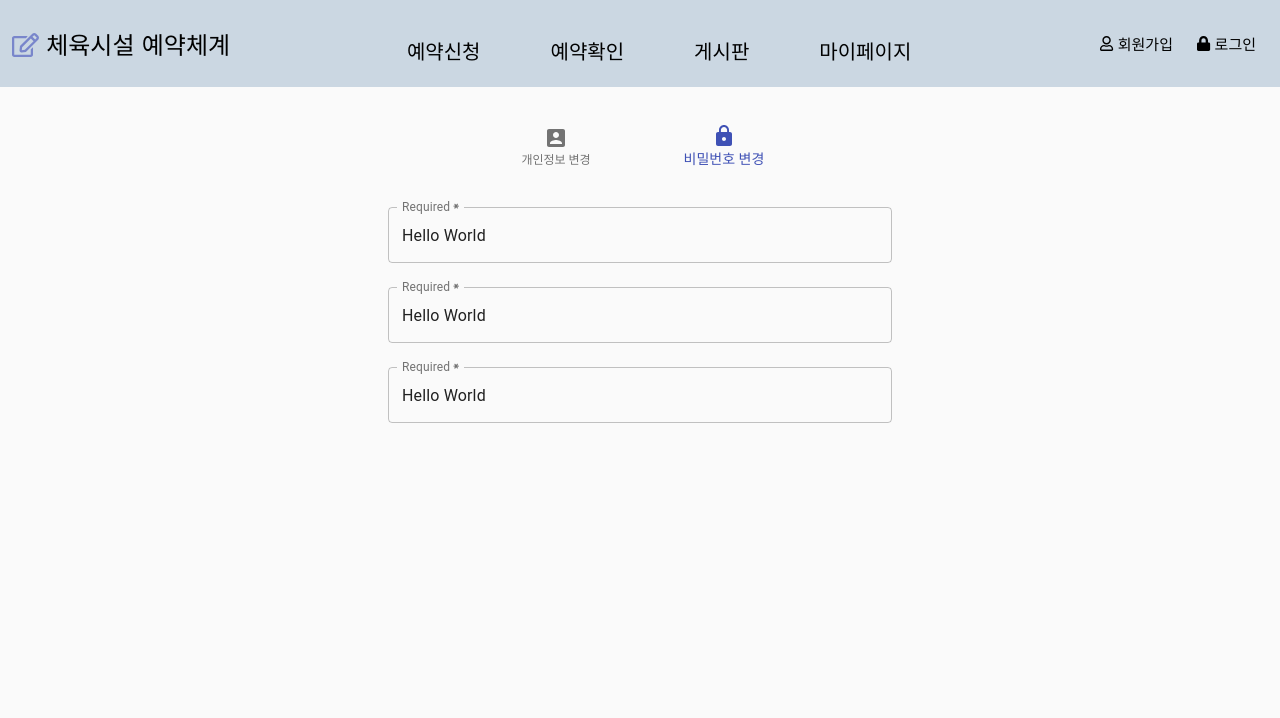
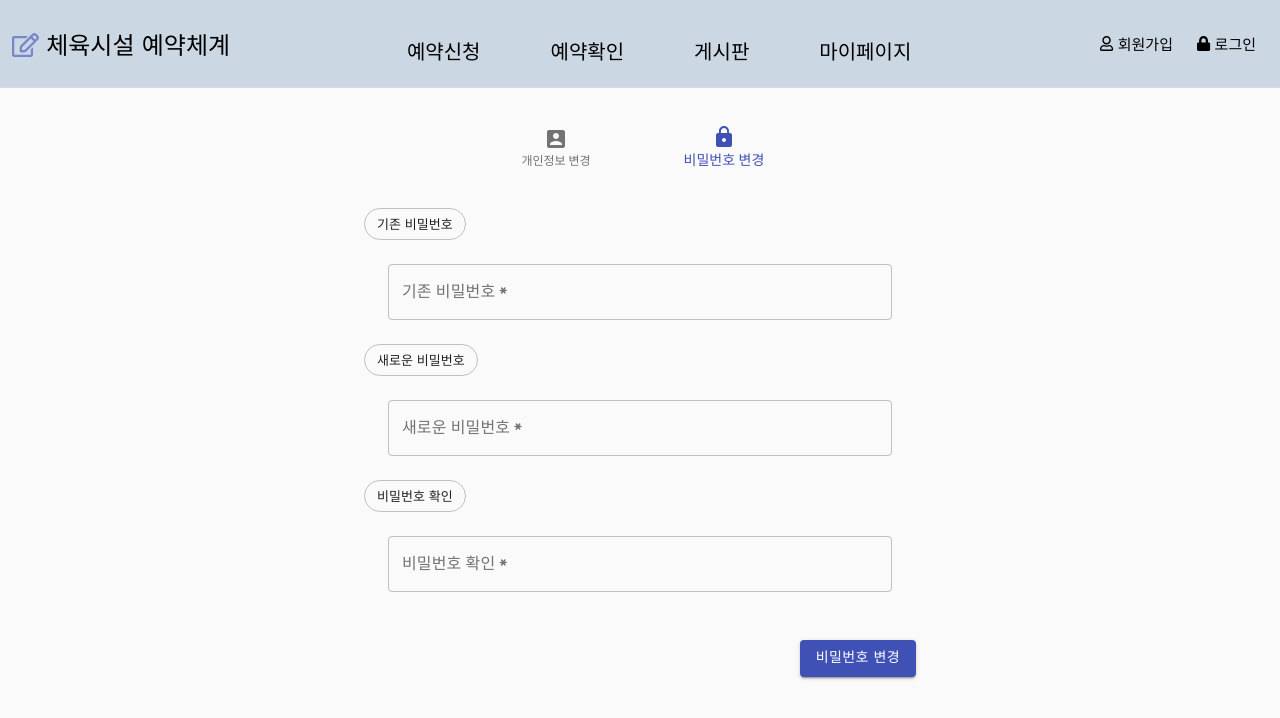
Before and after one commit to youngan1111/osam-hackathon, a React (Create React App) app: page /myInfoPage in a window 1280 px wide. Both pictures are taken after a click on the button "비밀번호 변경". Shown: the top 718 px of the page. Built offline with nearby package versions, Linux system fonts and the light colour scheme; no server answers.

Commit message:
change password implementation

```diff
--- a/src/App.css
+++ b/src/App.css
@@ -27,7 +27,7 @@ a {
 }
 .responsive_nav{
   width: 100%;
-  margin: auto;
+  margin: 0 auto;
   max-width: 80rem;
   position: relative;
   background-color: var(--background-color);
--- a/src/App.js
+++ b/src/App.js
@@ -16,6 +16,7 @@ import Checkout from './reservation'
 import Reservation from './reservation'
 import app from "./firebase"
 import { AuthProvider } from './auth'
+import Divider from '@material-ui/core/Divider';
 import {
   BrowserRouter as Router,
   Switch,
@@ -82,6 +83,7 @@ const App = () => {
             <Bars />
           </nav>
         </div>
+        <Divider />
 
         <Switch>
           <Route exact path="/" component={IndexPage} />
--- a/src/myInfoPage.js
+++ b/src/myInfoPage.js
@@ -17,6 +17,7 @@ import MenuItem from '@material-ui/core/MenuItem';
 import Select from '@material-ui/core/Select';
 import Button from '@material-ui/core/Button';
 import TextField from '@material-ui/core/TextField';
+import Chip from '@material-ui/core/Chip';
 
 const useStyles = makeStyles(theme => ({
     root: {
@@ -65,6 +66,9 @@ const MyInfoPage = () => {
     const [rank, setRank] = React.useState('');
     const [password, setPassword] = React.useState('');
     const [passwordError, setPasswordError] = React.useState('')
+    const [firstPasswordError, setFirstPasswordError] = React.useState('')
+    const [secondPasswordError, setSecondPasswordError] = React.useState('')
+    const [thirdPasswordError, setThirdPasswordError] = React.useState('')
 
     const classes = useStyles();
 
@@ -92,7 +96,44 @@ const MyInfoPage = () => {
                 default:
             }
         });
+    }
 
+    const handlePasswordChange = (event) => {
+        event.preventDefault();
+
+        setFirstPasswordError('');
+        setSecondPasswordError('');
+        setThirdPasswordError('');
+
+        const { password, newPassword, passwordCheck } = event.target.elements;
+
+        if (password.value === '') setFirstPasswordError('비밀번호를 입력해주세요.')
+        else if (newPassword.value === '') setSecondPasswordError('새로운 비밀번호를 입력해주세요.')
+        else if (passwordCheck.value === '') setThirdPasswordError('비밀번호를 다시 한번 입력해주세요.')
+        else if (newPassword.value !== passwordCheck.value) setThirdPasswordError('비밀번호가 일치하지 않습니다.')
+        else {
+
+
+            app.auth().signInWithEmailAndPassword(userInfo.email, password.value).then(() => {
+                authUser.updatePassword(newPassword.value).then(function () {
+                    alert('비밀번호 변경이 성공했습니다.')// alert 말고 그냥 페이지로 보여줘도 된다.
+                }).catch(function (error) {
+                    switch (error.code) {
+                        case "auth/weak-password":
+                            setFirstPasswordError('6자 이상의 비밀번호를 사용하세요.')
+                            break;
+                        default: break;
+                    }
+                });
+            }, (error) => {
+                switch (error.code) {
+                    case "auth/wrong-password":
+                        setFirstPasswordError("비밀번호가 올바르지 않습니다.")
+                        break;
+                    default:
+                }
+            });
+        }
     }
 
     React.useEffect(() => {
@@ -228,30 +269,47 @@ const MyInfoPage = () => {
                     </span>
                 </Container>) :
                 (<Container component="main" maxWidth="sm">
+                    <form noValidate onSubmit={handlePasswordChange}>
+                        <Chip label="기존 비밀번호" variant="outlined" />
                         <TextField
+                            error={firstPasswordError === '' ? false : true}
                             className={classes.passwordInput}
                             required
-                        id="outlined-required"
-                        label="Required"
-                        defaultValue="Hello World"
+                            helperText={firstPasswordError}
+                            id="password"
+                            label="기존 비밀번호"
+                            placeholder='기존 비밀번호 입력'
                             variant="outlined"
                         />
+
+                        <Chip label="새로운 비밀번호" variant="outlined" />
                         <TextField
+                            error={secondPasswordError === '' ? false : true}
+                            helperText={secondPasswordError}
                             className={classes.passwordInput}
                             required
-                        id="outlined-required"
-                        label="Required"
-                        defaultValue="Hello World"
+                            id="newPassword"
+                            label="새로운 비밀번호"
+                            placeholder='새로운 비밀번호 입력'
                             variant="outlined"
                         />
+
+                        <Chip label="비밀번호 확인" variant="outlined" />
                         <TextField
+                            error={thirdPasswordError === '' ? false : true}
+                            helperText={thirdPasswordError}
                             className={classes.passwordInput}
                             required
-                        id="outlined-required"
-                        label="Required"
-                        defaultValue="Hello World"
+                            id="passwordCheck"
+                            label="비밀번호 확인"
+                            placeholder='비밀번호 확인'
                             variant="outlined"
                         />
+
+                        <span className={classes.buttons}>
+                            <Button type="submit" variant="contained" color="primary" className={classes.button}>비밀번호 변경</Button>
+                        </span>
+                    </form>
                 </Container>)}
         </div>
     );
```
Lines whose indentation alone changed are shown as unchanged.
